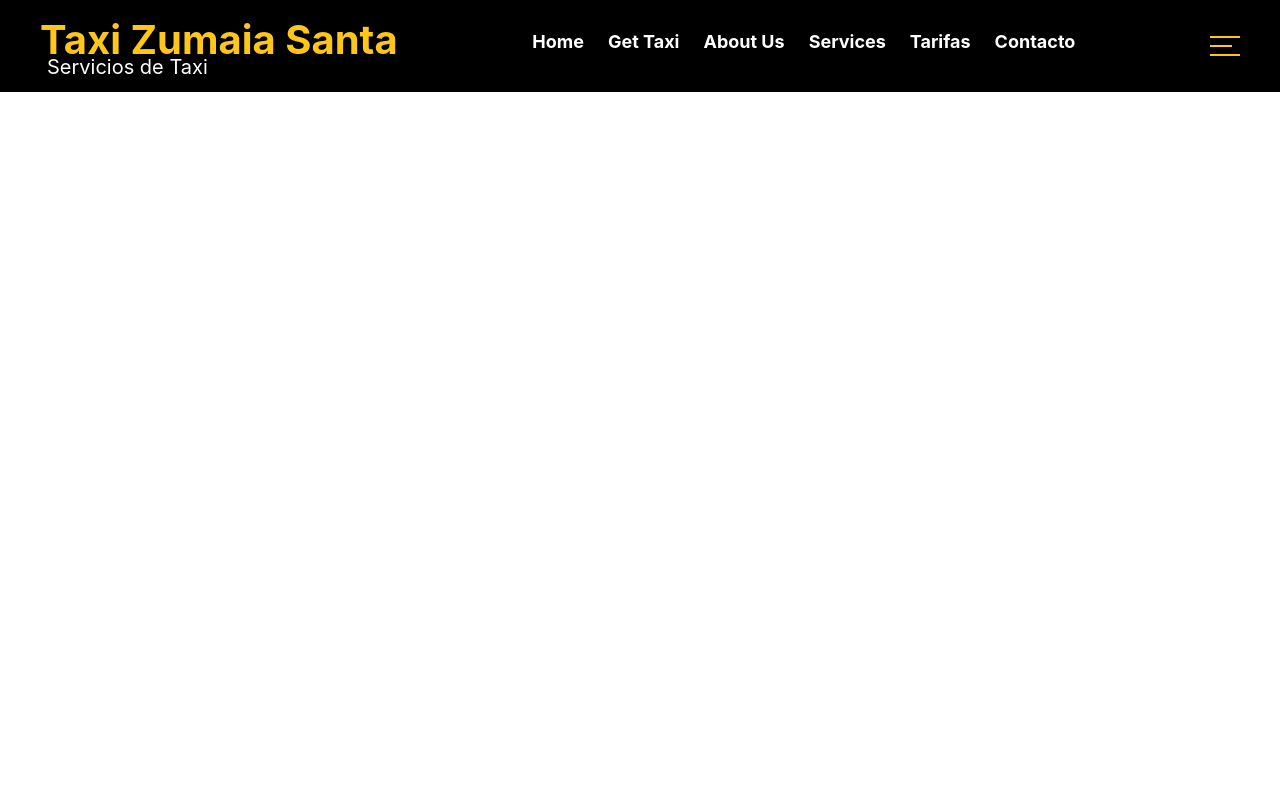
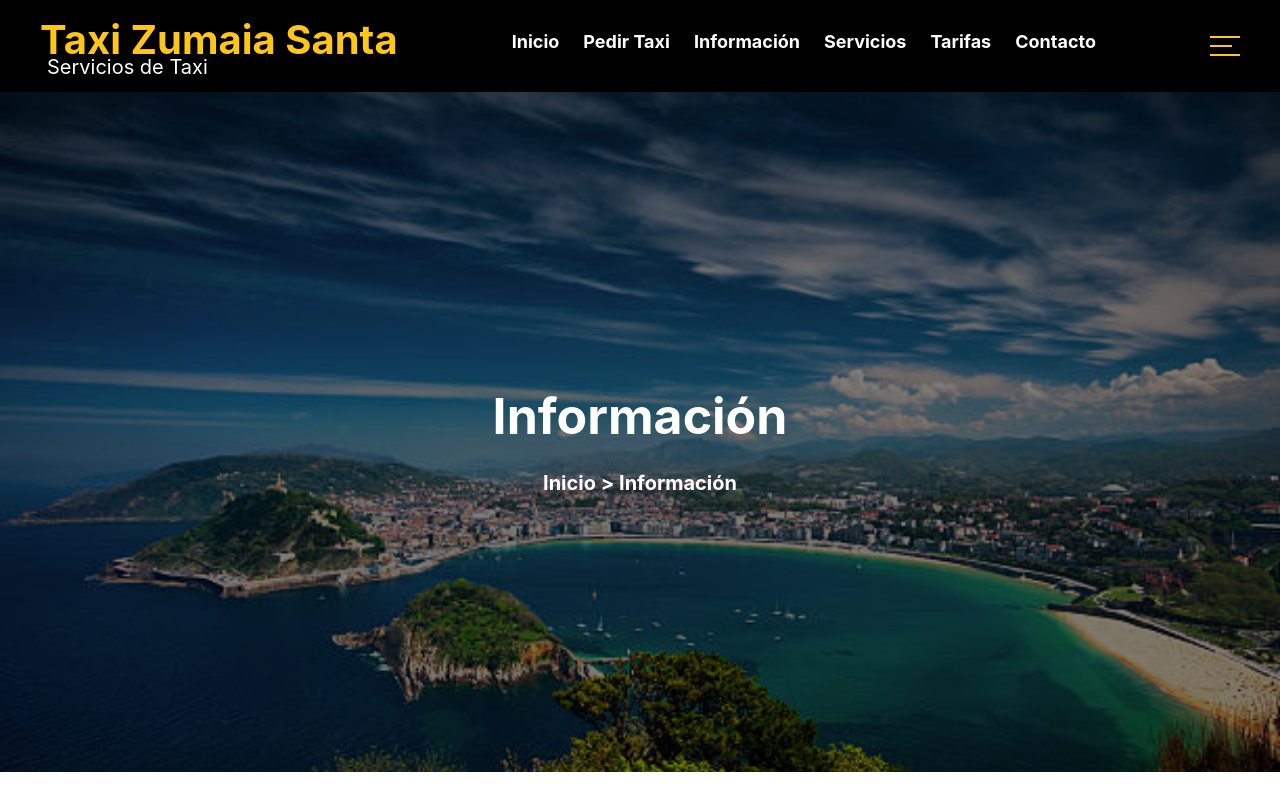
Before and after one commit to MinWooPK/Taxi-CTF, a React (Create React App) app: page /Info in a window 1280 px wide. Shown: the top 800 px of the page. Built offline with nearby package versions, Linux system fonts and the light colour scheme.

Commit message:
Texto en Español

```diff
--- a/src/App.tsx
+++ b/src/App.tsx
@@ -22,7 +22,7 @@ export default function App() {
             <Route path="/Servicios" element={<ServicesPage />} />
             <Route path="/GetTaxi" element={<GetTaxiPage />} />
             <Route path="/Contact" element={<ContactPage />} />
-            <Route path="/AboutUs" element={<AboutUsPage />} />
+            <Route path="/Info" element={<AboutUsPage />} />
           </Route>
         </Routes>
       </BrowserRouter>
--- a/src/components/Footer/index.tsx
+++ b/src/components/Footer/index.tsx
@@ -35,7 +35,7 @@ const links = [
   { text: "Servicios", url: "/service" },
   { text: "Portfolio", url: "/portfolio" },
   { text: "Contact Us", url: "/FormularioPresupuesto" },
-  { text: "About Us", url: "/carreras" },
+  { text: "Sobre Nosotros", url: "/carreras" },
   { text: "Politica de cookies", url: "/PoliticaDeCookies" },
 ];
 
@@ -114,16 +114,16 @@ function Footer() {
           <FooterTaxiContainerRightTitle>
             Seccion
             <FooterTaxiContainerRightLi href="/">
-              Home
+              Inicio
             </FooterTaxiContainerRightLi>
             <FooterTaxiContainerRightLi href="/GetTaxi">
-              Get Taxi
+              Pedir Taxi
             </FooterTaxiContainerRightLi>
             <FooterTaxiContainerRightLi href="/AboutUs">
-              Sobre Nosotros
+              Información
             </FooterTaxiContainerRightLi>
             <FooterTaxiContainerRightLi href="/Servicios">
-              Services
+              Servicios
             </FooterTaxiContainerRightLi>
             <FooterTaxiContainerRightLi href="/Tariffs">
               Tarifas
--- a/src/components/NavHeader/index.tsx
+++ b/src/components/NavHeader/index.tsx
@@ -60,16 +60,16 @@ const NavHeader = () => {
         </LogoContainer>
         <SiteMenu>
           <StieMenuLi>
-            <StieMenuHref href="/">Home</StieMenuHref>
+            <StieMenuHref href="/">Inicio</StieMenuHref>
           </StieMenuLi>
           <StieMenuLi>
-            <StieMenuHref href="/GetTaxi">Get Taxi</StieMenuHref>
+            <StieMenuHref href="/GetTaxi">Pedir Taxi</StieMenuHref>
           </StieMenuLi>
           <StieMenuLi>
-            <StieMenuHref href="/AboutUs">About Us</StieMenuHref>
+            <StieMenuHref href="/Info">Información</StieMenuHref>
           </StieMenuLi>
           <StieMenuLi>
-            <StieMenuHref href="/Servicios">Services</StieMenuHref>
+            <StieMenuHref href="/Servicios">Servicios</StieMenuHref>
           </StieMenuLi>
           <StieMenuLi>
             <StieMenuHref href="/Tariffs">Tarifas</StieMenuHref>
@@ -112,16 +112,16 @@ const NavHeader = () => {
             ) : (
               <MobileUlDiv>
                 <StieMenuLi>
-                  <StieMenuHref href="/">Home</StieMenuHref>
+                  <StieMenuHref href="/">Inicio</StieMenuHref>
                 </StieMenuLi>
                 <StieMenuLi>
-                  <StieMenuHref href="/GetTaxi">Get Taxi</StieMenuHref>
+                  <StieMenuHref href="/GetTaxi">Pedir Taxi</StieMenuHref>
                 </StieMenuLi>
                 <StieMenuLi>
-                  <StieMenuHref href="/AboutUs">About Us</StieMenuHref>
+                  <StieMenuHref href="/Info">Información</StieMenuHref>
                 </StieMenuLi>
                 <StieMenuLi>
-                  <StieMenuHref href="/Servicios">Services</StieMenuHref>
+                  <StieMenuHref href="/Servicios">Servicos</StieMenuHref>
                 </StieMenuLi>
                 <StieMenuLi>
                   <StieMenuHref href="/Tariffs">Tarifas</StieMenuHref>
--- a/src/components/TitleContainer/index.tsx
+++ b/src/components/TitleContainer/index.tsx
@@ -8,7 +8,7 @@ const TitleContainer = ({ subTitleText, titleText }: TitleContainerProps) => {
     <TitleSection>
       <MainTitle>{titleText}</MainTitle>
       <SubTitle>
-        Home {">"} {subTitleText}
+        Inicio {">"} {subTitleText}
       </SubTitle>
     </TitleSection>
   );
--- a/src/views/AboutUs/index.tsx
+++ b/src/views/AboutUs/index.tsx
@@ -10,7 +10,10 @@ const AboutUsPage = () => {
   return (
     <>
       <FirstContainer>
-        <TitleContainer subTitleText={"About Us"} titleText={"About Us"} />
+        <TitleContainer
+          subTitleText={"Información"}
+          titleText={"Información"}
+        />
       </FirstContainer>
       <Information />
       <CardContainer>
@@ -35,13 +38,13 @@ const AboutUsPage = () => {
           }
           imgCard={<GoodHand />}
         />
-        <CardAnimation
+        {/* <CardAnimation
           titleText={"Soporte"}
           subTitleText={
             "Aceleramos sus procesos empresariales proporcionándole asistencia profesional. Resolvemos sus problemas y proporcionamos soluciones al instante."
           }
           imgCard={<Support />}
-        />
+        /> */}
       </CardContainer>
     </>
   );
--- a/src/views/GetTaxi/index.tsx
+++ b/src/views/GetTaxi/index.tsx
@@ -7,7 +7,7 @@ const GetTaxiPage = () => {
   return (
     <>
       <FirstContainer>
-        <TitleContainer subTitleText={"Get Taxi"} titleText={"Get Taxi"} />
+        <TitleContainer subTitleText={"Pedir Taxi"} titleText={"Pedir Taxi"} />
       </FirstContainer>
       <ElectionService></ElectionService>
       <Tariffs></Tariffs>
```
